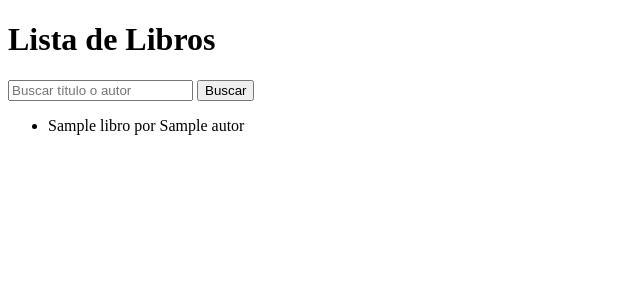
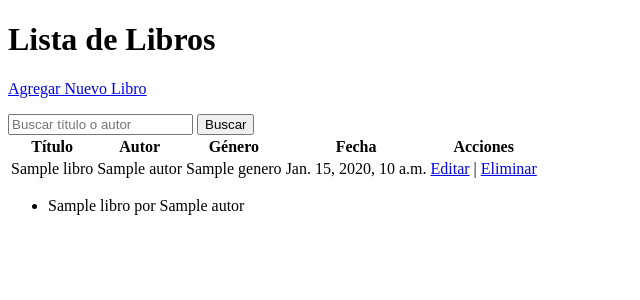
Before and after one commit to joelPalaciosLaricano/CRUD-SENATINOS-BOOKSHOP, a Django app: template templates/libros/libro_list.html in a window 1280 px wide. Shown: the top 300 px of the page, without its empty margins (0-640 px from the left). Run offline with Django 3.2, Linux system fonts and the light colour scheme; the template is opened without the code that fills it: most values are stand-ins (such as "Sample title", 1, 10 or a date in 2020).

Commit message:
agrego el boton "volver a la lista de libros" de libro_form, ademas el boton "Nuevo libro" en libro_list

```diff
--- a/templates/libros/libro_form.html
+++ b/templates/libros/libro_form.html
@@ -13,5 +13,6 @@
         <a hef="{% url 'libro_list' %}">Cancelar</a>
         ><button type="submit">Guardar</button>
     </form>
+    <p><a href="{% url 'libro_list' %}">Volver a la lista</a></p>
 </body>
 </html>
--- a/templates/libros/libro_list.html
+++ b/templates/libros/libro_list.html
@@ -7,10 +7,39 @@
 </head>
 <body>
     <h1>Lista de Libros</h1>
+    <p><a href="{% url 'libro_create' %}">Agregar Nuevo Libro</a></p>
+
     <form method="get" action="{% url 'libro_list' %}"  >
         <input type="text" name="q" placeholder="Buscar título o autor" value="{{ request.GET.search }}">
         <button type="submit">Buscar</button>
     </form>
+
+    <table>
+        <thead>
+            <tr>
+                <th>Título</th>
+                <th>Autor</th>
+                <th>Género</th>
+                <th>Fecha</th>
+                <th>Acciones</th>
+            </tr>
+        </thead>
+        <tbody>
+            {% for libro in object_list %}
+                <tr>
+                    <td>{{ libro.titulo }}</td>
+                    <td>{{ libro.autor }}</td>
+                    <td>{{ libro.genero }}</td>
+                    <td>{{ libro.fecha_publicacion }}</td>
+                    <td>
+                        <a href="{% url 'libro_update' libro.id %}">Editar</a> |
+                        <a href="{% url 'libro_delete' libro.id %}">Eliminar</a>
+                    </td>
+                </tr>
+            {% endfor %}
+        </tbody>
+    </table>
+
     {% if object_list %}
         <ul>
             {% for libro in libros %}
```
